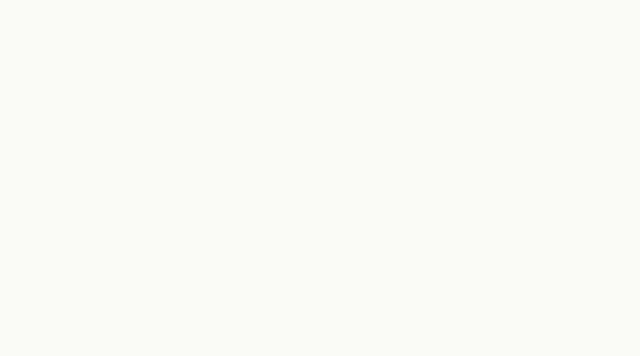
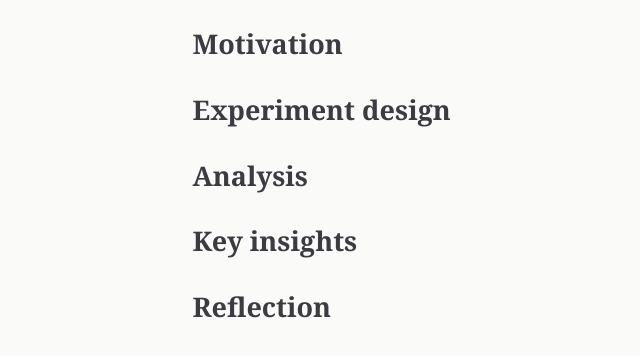
Before and after one commit to rishav-basnet/Guitar-Learning-Research-Website, a React (Vite) app: page / in a window 1280 px wide. Shown: the top 356 px of the page, without its empty margins (110-750 px from the left). Built offline with nearby package versions, Linux system fonts and the light colour scheme.

Commit message:
Add component layout and page scaffold
Introduce Section wrapper and stubbed section components wired in App
for the single-page research flow.

```diff
--- a/src/App.css
+++ b/src/App.css
@@ -1,3 +1,9 @@
 .app {
   min-height: 100%;
 }
+
+.main {
+  max-width: 40rem;
+  margin: 0 auto;
+  padding: 0 1.25rem 4rem;
+}
--- a/src/App.jsx
+++ b/src/App.jsx
@@ -1,9 +1,22 @@
 import './App.css'
+import Hero from './components/Hero'
+import Motivation from './components/Motivation'
+import ExperimentDesign from './components/ExperimentDesign'
+import Analysis from './components/Analysis'
+import Insights from './components/Insights'
+import Reflection from './components/Reflection'
 
 function App() {
   return (
     <div className="app">
-      <main />
+      <Hero />
+      <main className="main">
+        <Motivation />
+        <ExperimentDesign />
+        <Analysis />
+        <Insights />
+        <Reflection />
+      </main>
     </div>
   )
 }
--- /dev/null
+++ b/src/components/Analysis.jsx
@@ -0,0 +1,7 @@
+import Section from './Section'
+
+export default function Analysis() {
+  return (
+    <Section id="analysis" title="Analysis" />
+  )
+}
--- /dev/null
+++ b/src/components/ExperimentDesign.jsx
@@ -0,0 +1,7 @@
+import Section from './Section'
+
+export default function ExperimentDesign() {
+  return (
+    <Section id="experiment" title="Experiment design" />
+  )
+}
--- /dev/null
+++ b/src/components/Hero.jsx
@@ -0,0 +1,3 @@
+export default function Hero() {
+  return <header className="hero" />
+}
--- /dev/null
+++ b/src/components/Insights.jsx
@@ -0,0 +1,7 @@
+import Section from './Section'
+
+export default function Insights() {
+  return (
+    <Section id="insights" title="Key insights" />
+  )
+}
--- /dev/null
+++ b/src/components/Motivation.jsx
@@ -0,0 +1,7 @@
+import Section from './Section'
+
+export default function Motivation() {
+  return (
+    <Section id="motivation" title="Motivation" />
+  )
+}
--- /dev/null
+++ b/src/components/Reflection.jsx
@@ -0,0 +1,7 @@
+import Section from './Section'
+
+export default function Reflection() {
+  return (
+    <Section id="reflection" title="Reflection" />
+  )
+}
--- /dev/null
+++ b/src/components/Section.jsx
@@ -0,0 +1,12 @@
+export default function Section({ id, title, children }) {
+  return (
+    <section className="section" id={id} aria-labelledby={`${id}-heading`}>
+      <h2 className="section__title" id={`${id}-heading`}>
+        {title}
+      </h2>
+      {children != null && children !== false && (
+        <div className="section__body">{children}</div>
+      )}
+    </section>
+  )
+}
```
